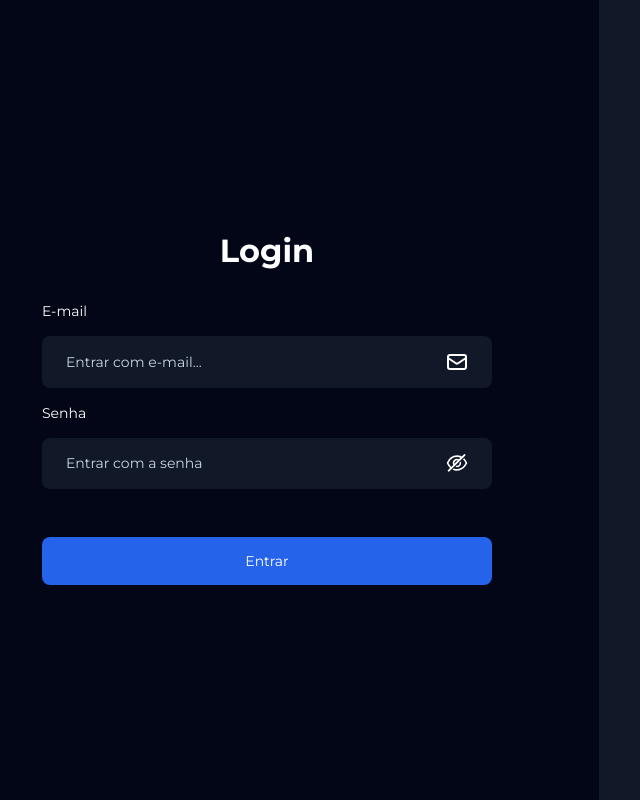
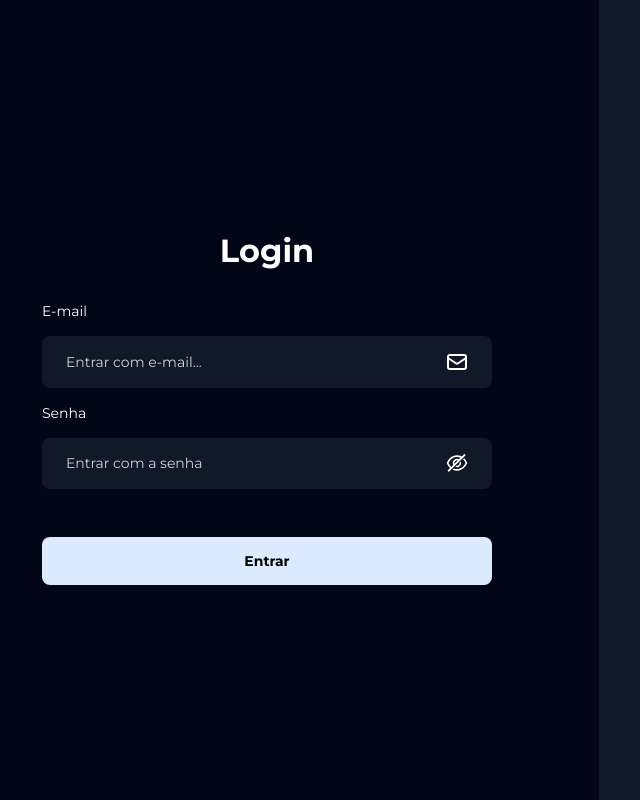
Before and after one commit to FelipeFernandes7/my-secrets, a React (Vite) app: page /login in a window 1280 px wide. Shown: the whole page, without its empty margins (49-689 px from the left). Built offline with nearby package versions, Linux system fonts and the light colour scheme; no server answers; the database is empty.

Commit message:
adjust all

```diff
--- a/src/components/button/index.tsx
+++ b/src/components/button/index.tsx
@@ -1,16 +1,25 @@
 import { ButtonHTMLAttributes } from "react";
 import * as S from "./styles";
+import { Spinner } from "../spinner";
 interface ButtonProps extends ButtonHTMLAttributes<HTMLButtonElement> {
   label: string;
   color?: string;
   bgColor?: string;
   icon?: JSX.Element;
+  isLoading?: boolean;
 }
 
-export function Button({ label, color, bgColor, icon, ...rest }: ButtonProps) {
+export function Button({
+  label,
+  color,
+  bgColor,
+  icon,
+  isLoading,
+  ...rest
+}: ButtonProps) {
   return (
     <S.ButtonStyled icon={icon} bgColor={bgColor} color={color} {...rest}>
-      {label}
+      {isLoading ? <Spinner style={{ width: 80, height: 80 }} /> : label}
     </S.ButtonStyled>
   );
 }
--- a/src/components/button/styles.ts
+++ b/src/components/button/styles.ts
@@ -2,6 +2,7 @@ import { styled } from "styled-components";
 
 export const ButtonStyled = styled.button<{
   icon?: JSX.Element;
+  color?: string;
   bgColor?: string;
 }>`
   display: flex;
@@ -9,11 +10,21 @@ export const ButtonStyled = styled.button<{
   align-items: center;
   font-size: 0.875rem;
   font-family: "Montserrat";
-  font-weight: 400;
-  color: #ffffff;
+  font-weight: 700;
+  color: ${props => (props.color ? props.color : "#fff")};
   background: ${(props) => (props.bgColor ? props.bgColor : "#2563eb")};
   border: none;
   width: 100%;
   height: 3rem;
   border-radius: 0.5rem;
+  transition: all linear 0.3s;
+  &:disabled{
+   background: transparent;
+   border: 1px solid #fff;
+   cursor: not-allowed;
+   color: #fff;
+    &:active{
+      transform: none;
+    }
+  }
 `;
--- a/src/pages/login/index.tsx
+++ b/src/pages/login/index.tsx
@@ -16,6 +16,7 @@ interface InputPasswordTypeProps {
   type: "password" | "text";
 }
 export function Login() {
+  const [isLoading, setIsLoading] = useState(false);
   const [isVisible, setIsVisible] = useState<InputPasswordTypeProps>({
     type: "password",
   });
@@ -32,20 +33,35 @@ export function Login() {
   const {
     register,
     handleSubmit,
+    getValues,
     formState: { errors },
   } = useForm<FormData>({
     resolver: zodResolver(schema),
     mode: "onChange",
   });
   function onSubmit(formData: FormData) {
+    setIsLoading(true);
     signInWithEmailAndPassword(auth, formData.email, formData.password)
       .then(() => {
-        toast.success("Login efetuado com sucesso");
-
-        navigate("/dashboard", { replace: true });
+        toast.success("Login efetuado com sucesso", {
+          position: "top-center",
+          style: {
+            background: "#232323",
+            color: "#fff",
+          },
+        });
+        setIsLoading(false);
+        navigate("/", { replace: true });
       })
       .catch((error) => {
-        toast.error("Não foi possível realizar o login :(");
+        toast.error("Não foi possível realizar o login :(", {
+          position: "top-center",
+          style: {
+            background: "#232323",
+            color: "#fff",
+          },
+        });
+        setIsLoading(false);
         console.log(error.message);
       });
   }
@@ -82,7 +98,17 @@ export function Login() {
               handleSeePassword={changeVisibleState}
               error={errors.password}
             />
-            <Button type="button" label={"Entrar"} />
+            <Button
+              disabled={
+                getValues("email") === "" ||
+                (getValues("password") === "" && true)
+              }
+              bgColor="#dbeafe"
+              color="#000"
+              isLoading={isLoading}
+              type="submit"
+              label={"Entrar"}
+            />
           </S.IptContainer>
         </form>
         <S.Box>
--- a/src/routes/index.tsx
+++ b/src/routes/index.tsx
@@ -13,8 +13,8 @@ export function Private({ children }: PrivateProps) {
     return (
       <S.SpinnerContainer>
         <Spinner style={{
-          width: "50%",
-          height: "50%"
+          width: 300,
+          height: 300
         }} />
       </S.SpinnerContainer>
     );
```
